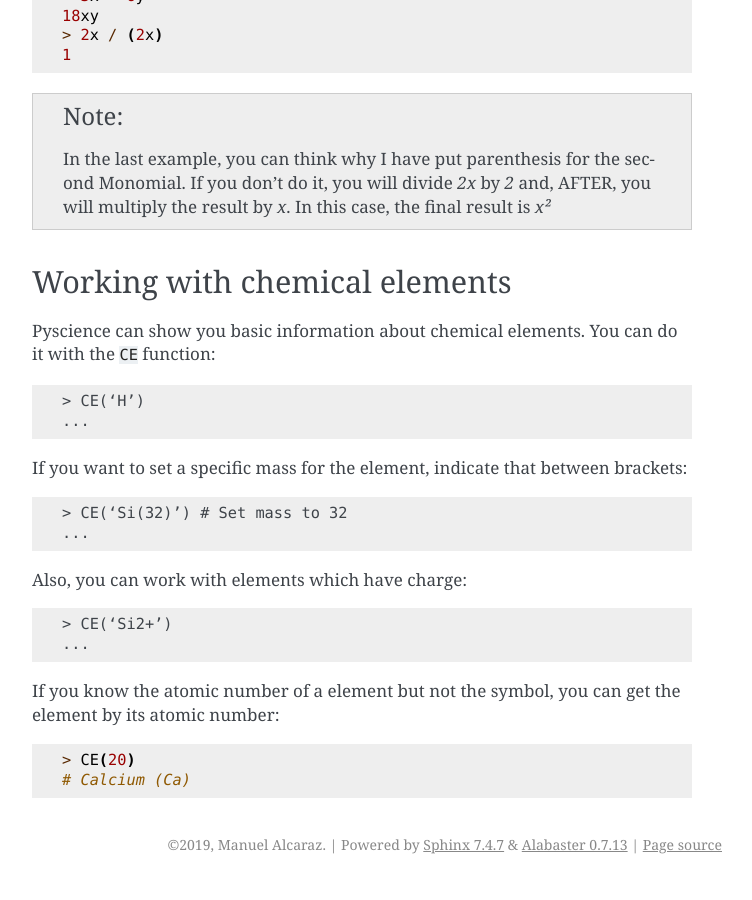
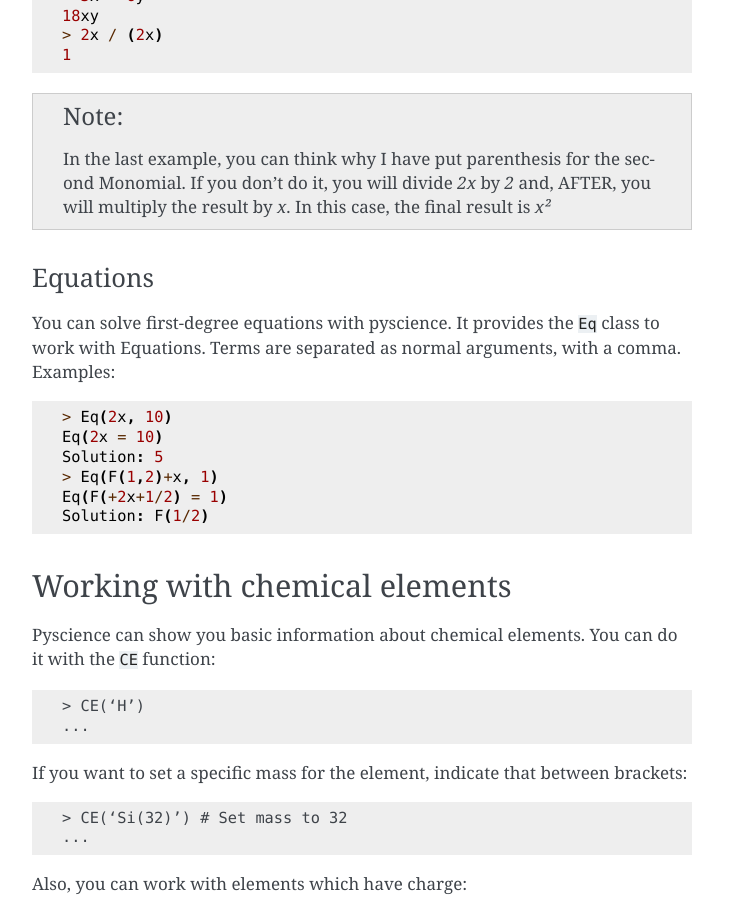
Before and after one commit to alcarazzam/pyscience, a Sphinx documentation site: the page built from doc/source/user_guide.rst, in a window 1280 px wide and 900 px high, scrolled down 1922 px. Shown: the whole window, without its empty margins (388-1140 px from the left). Built offline with Sphinx 7.4.7, drawn with Linux system fonts in a browser that asks for light colours; some of the changed text lies outside the part shown.

```diff
--- a/doc/source/installation.rst
+++ b/doc/source/installation.rst
@@ -1,4 +1,4 @@
-Pyscience installation
+Installation
 ======================
 Pyscience needs a recent version of python (3.7). You can download it
 `here <https://www.python.org/downloads/>`_. It won’t work in older versions.
--- a/doc/source/user_guide.rst
+++ b/doc/source/user_guide.rst
@@ -13,8 +13,8 @@ You can use pyscience as a normal calculator::
     4
     > 3 * (2 + 3)
     15
-    > 3(3+4)
-    7
+    > 3(3+4) # pyscience will transform the expression to 3 * (3 + 4)
+    21
 
 Addition
 ^^^^^^^^
@@ -82,6 +82,19 @@ what can you do::
 .. note::
     In the last example, you can think why I have put parenthesis for the second Monomial. If you don’t do it, you will divide *2x* by *2* and, AFTER, you will multiply the result by *x*. In this case, the final result is *x²*
 
+Equations
+^^^^^^^^^
+You can solve first-degree equations with pyscience. It provides the ``Eq`` class
+to work with Equations. Terms are separated as normal arguments, with a comma.
+Examples::
+
+    > Eq(2x, 10)
+    Eq(2x = 10)
+    Solution: 5
+    > Eq(F(1,2)+x, 1)
+    Eq(F(+2x+1/2) = 1)
+    Solution: F(1/2)
+
 
 Working with chemical elements
 ------------------------------
@@ -104,5 +117,4 @@ Also, you can work with elements which have charge::
 If you know the atomic number of a element but not the symbol, you can get the
 element by its atomic number::
 
-    > CE(20)
-    # Calcium (Ca)
+    > CE(20) # Calcium (Ca)
```
Also changed, not shown: other parts of doc/source/user_guide.rst (+1 -1 lines), README.md (+1 -1 lines), doc/source/changelog.rst (added, +74 -0 lines), doc/source/index.rst (+20 -0 lines), 1 other file.
